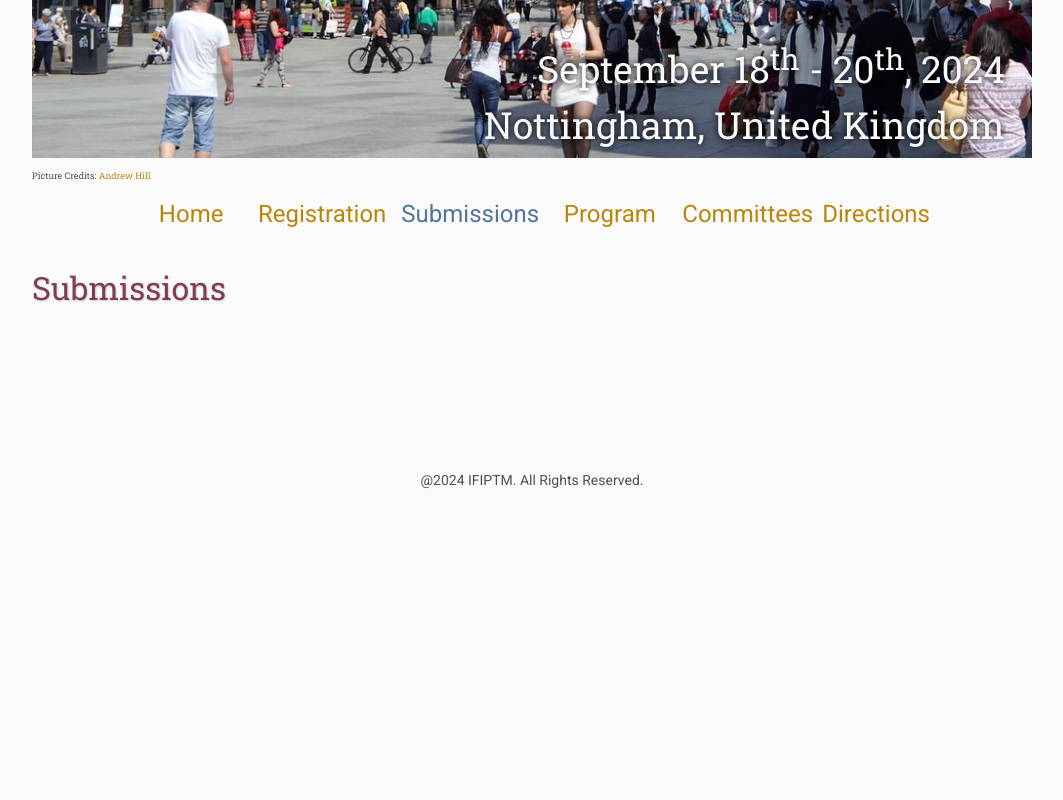
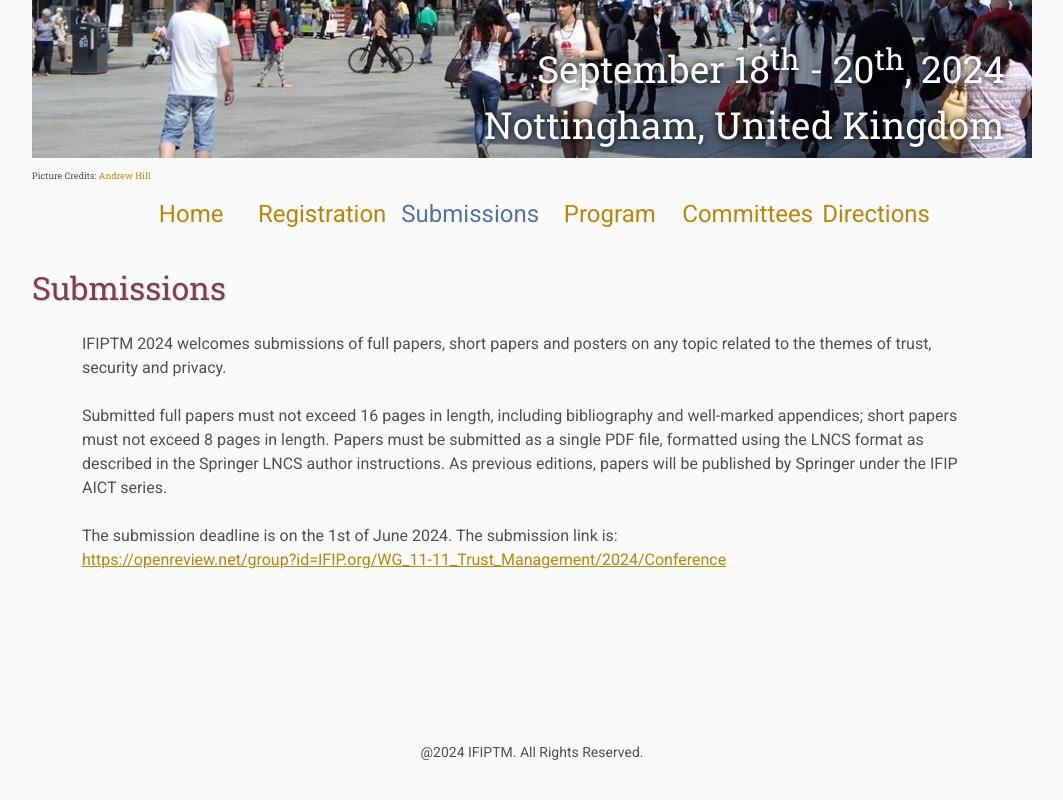
Before and after one commit to HotBento/IFIPTM2024, a plain HTML site: page submissions/index.html in a window 1280 px wide. Shown: the part 635-1435 px from the top of the page, without its empty margins (108-1171 px from the left). Before the commit the page ends 1187 px from the top, so only its background shows below. Drawn offline with Linux system fonts and the light colour scheme.

Commit message:
submission

```diff
--- a/submissions/index.html
+++ b/submissions/index.html
@@ -52,6 +52,24 @@
     </tbody></table>
 
     <h2>Submissions</h2>
+    <p>
+    IFIPTM 2024 welcomes submissions of full papers, short papers
+    and posters on any topic related to the themes of trust, security
+    and privacy.
+    </p>
+    <p>
+    Submitted full papers must not exceed 16 pages in length,
+    including bibliography and well-marked appendices; short papers
+    must not exceed 8 pages in length. Papers must be submitted as a
+    single PDF file, formatted using the LNCS format as described in
+    the Springer LNCS author instructions. As previous editions,
+    papers will be published by Springer under the IFIP AICT series.
+    </p>
+    <p>
+    The submission deadline is on the 1st of June 2024. The submission
+    link is: <br/>
+    <a href="https://openreview.net/group?id=IFIP.org/WG_11-11_Trust_Management/2024/Conference">https://openreview.net/group?id=IFIP.org/WG_11-11_Trust_Management/2024/Conference</a>
+    </p>
 
 
     <footer>
```
